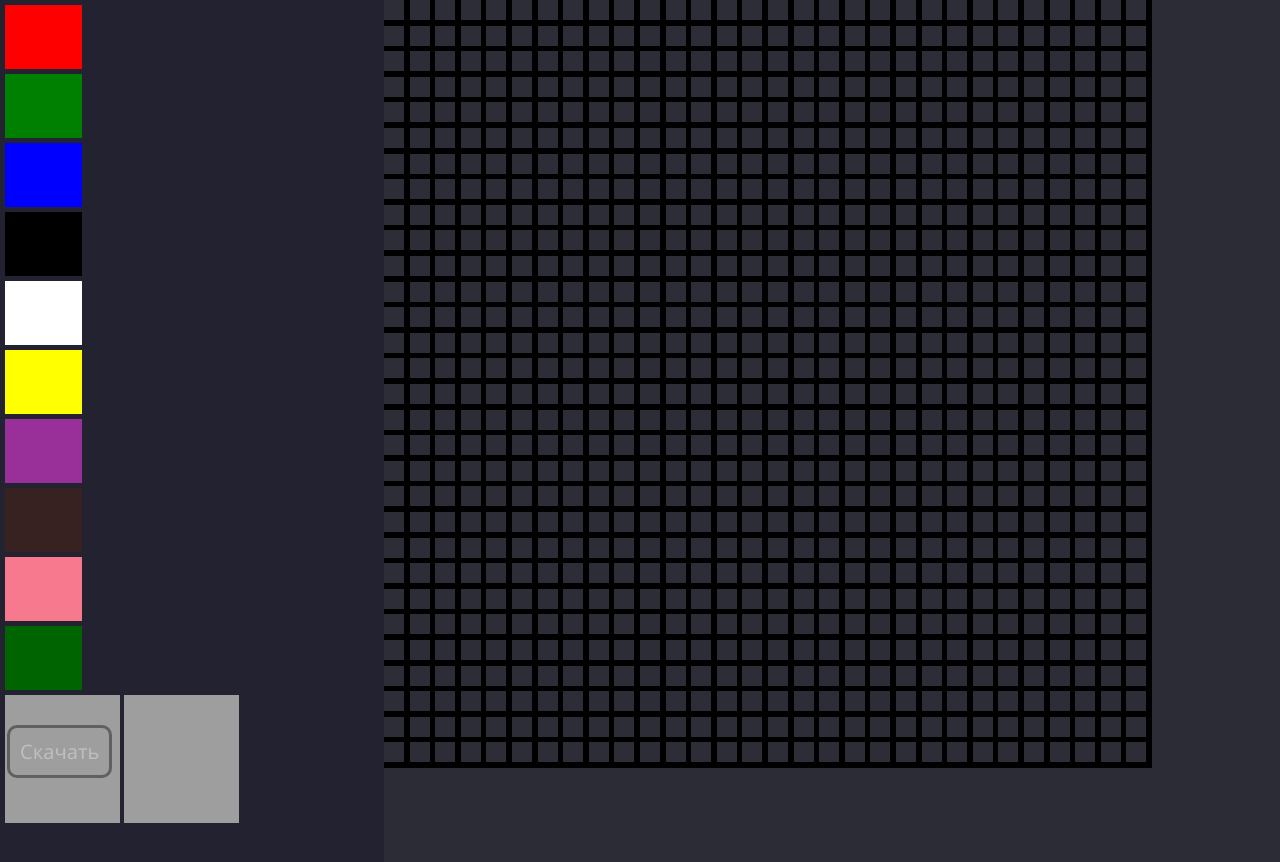
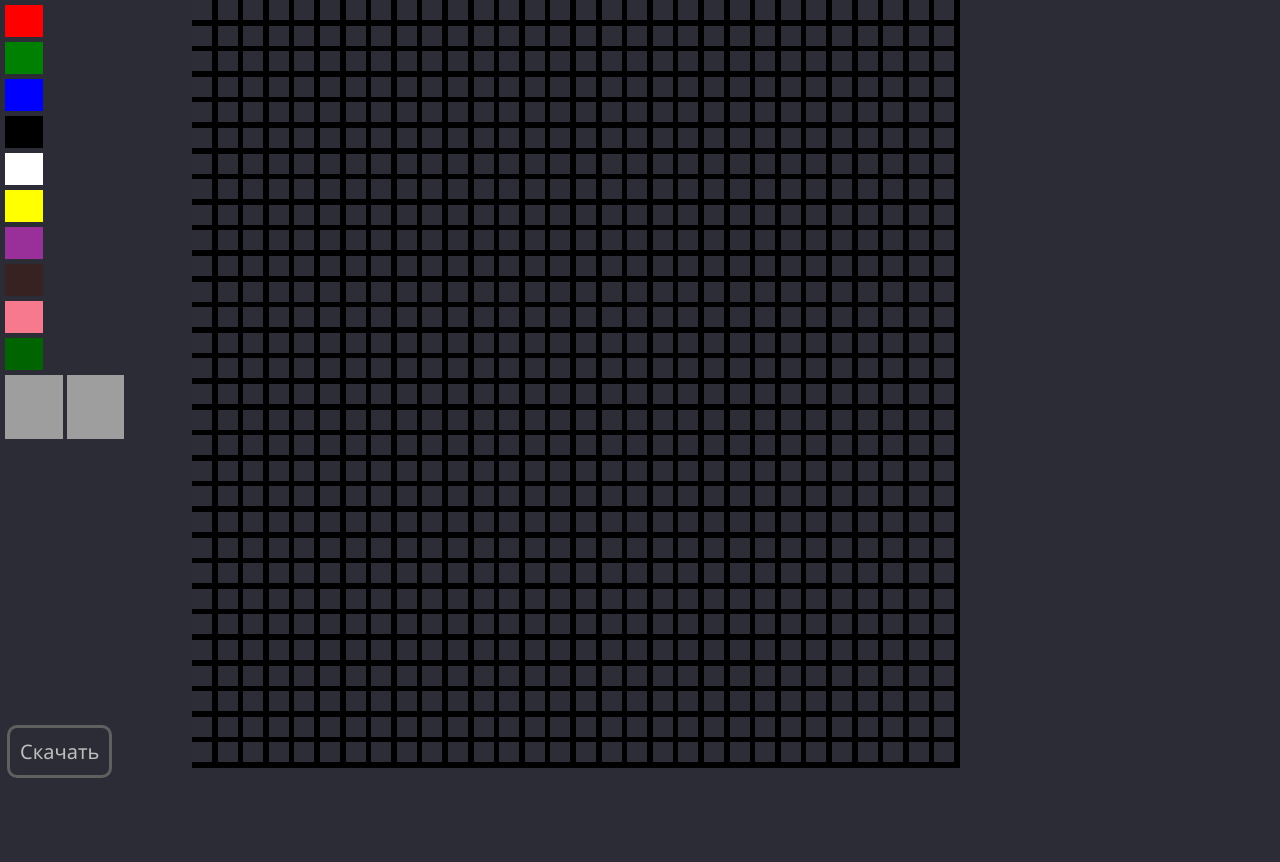
Before and after one commit to Angelolok/Sixel_redact_wind, a plain HTML site: page index.html in a window 1280 px wide. After the commit the page ends 800 px from the top, so only its background shows below. Drawn offline with nearby package versions, Linux system fonts and the light colour scheme; grey boxes are pictures that could not be loaded.

Commit message:
Update style.css

```diff
--- a/style.css
+++ b/style.css
@@ -7,9 +7,8 @@ body {
 }
 
 .palitra {
-    background-color: #222230;
-    height: 100vw;
-    width: 30vw;
+    height: 50vw;
+    width: 15vw;
 }
 
 .color-str {
```
